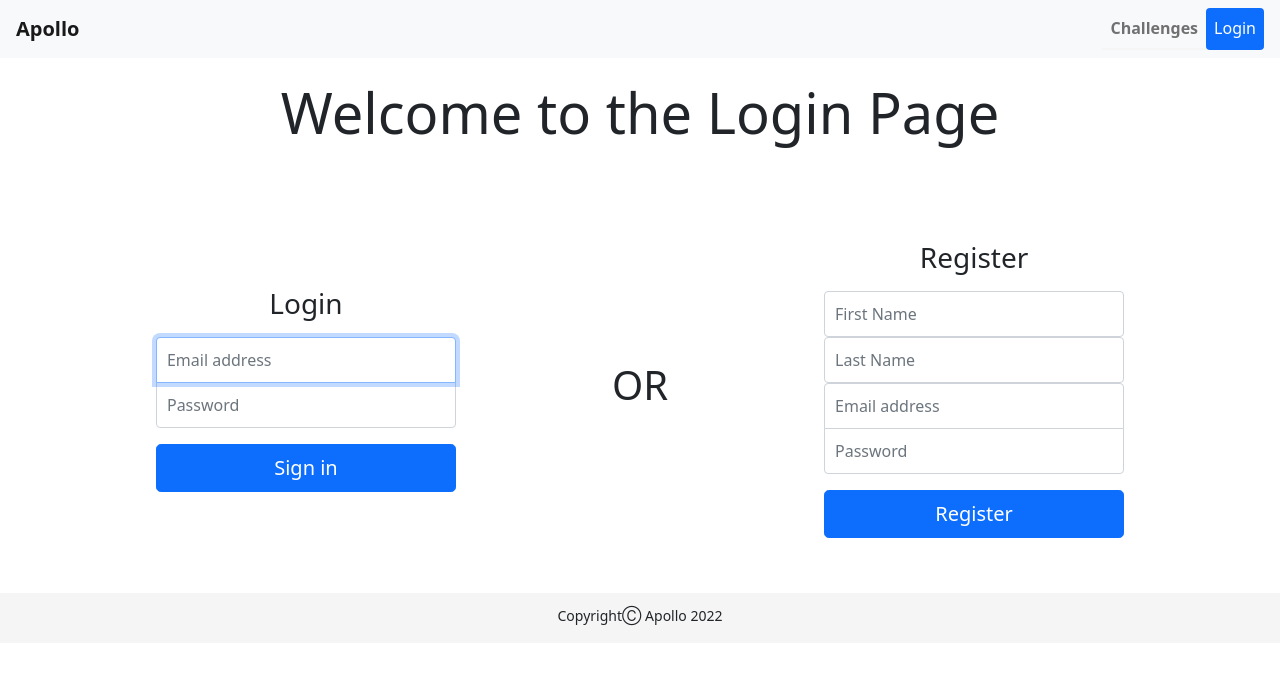
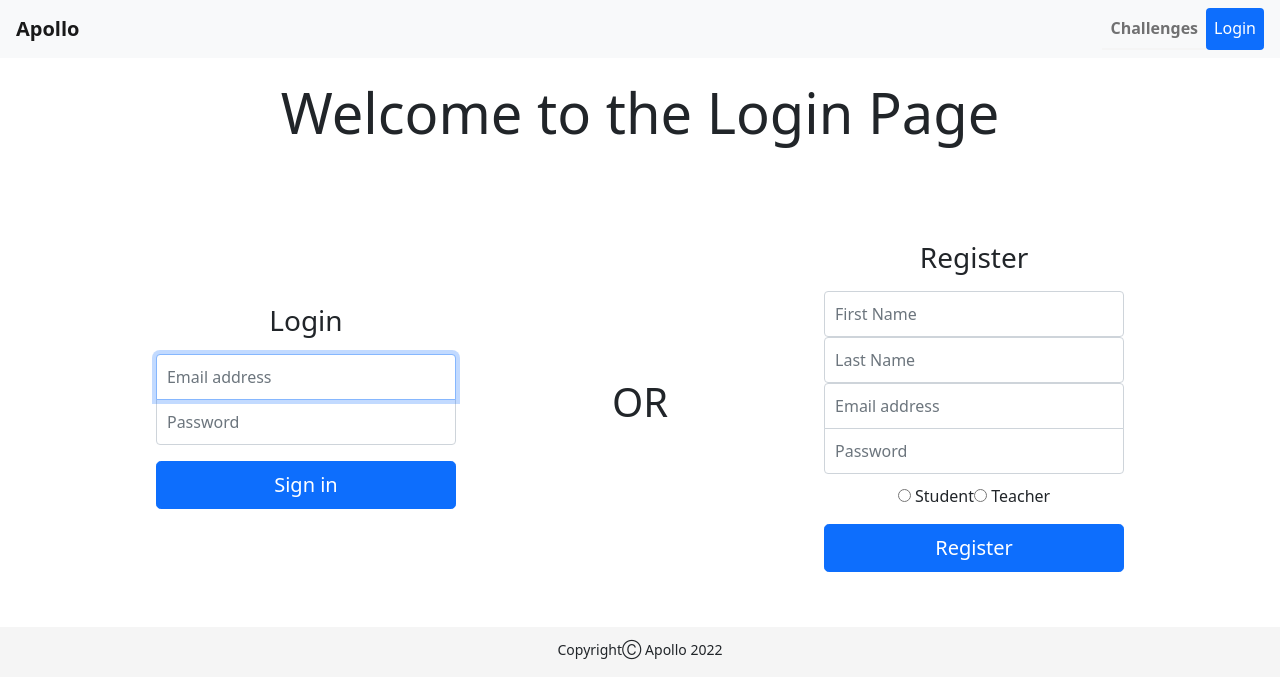
Before and after one commit to B2B-Music-Lesson/Frontend, a React (Create React App) app: page /login in a window 1280 px wide. Shown: the top 698 px of the page. Built offline with nearby package versions, Linux system fonts and the light colour scheme.

Commit message:
Add files via upload

```diff
--- a/src/pages/Home.jsx
+++ b/src/pages/Home.jsx
@@ -4,12 +4,14 @@ import { ActionBanner } from ".";
 function Home() {
   return (
     <div className="home">
-     <ActionBanner
-     headerText="Apollo"
-     subText="Flashcards for interactive learning of music theory"
-     />
+         <ActionBanner
+         headerText="Apollo"
+         subText="Flashcards for interactive learning of music theory"
+         />
+        <p>Click on the Challenges Button to begin learning</p>
+        <p>Click on the Login Button to save and report progress</p>
+        </div>
 
-    </div>
   );
 }
 
--- a/src/pages/Login.jsx
+++ b/src/pages/Login.jsx
@@ -29,6 +29,8 @@ function Login() {
       <input type="email" id="inputEmail" class="form-control" placeholder="Email address" required="" autofocus=""/>
       <label for="inputPassword" class="sr-only">Password</label>
       <input type="password" id="inputPassword" class="form-control" placeholder="Password" required=""/>
+      <input type="radio" value="Student" name="Type" /> Student
+      <input type="radio" value="Teacher" name="Type" /> Teacher
       <div class="checkbox mb-3">
       </div>
       <button class="btn btn-lg btn-primary btn-block" type="submit">Register</button>
```
